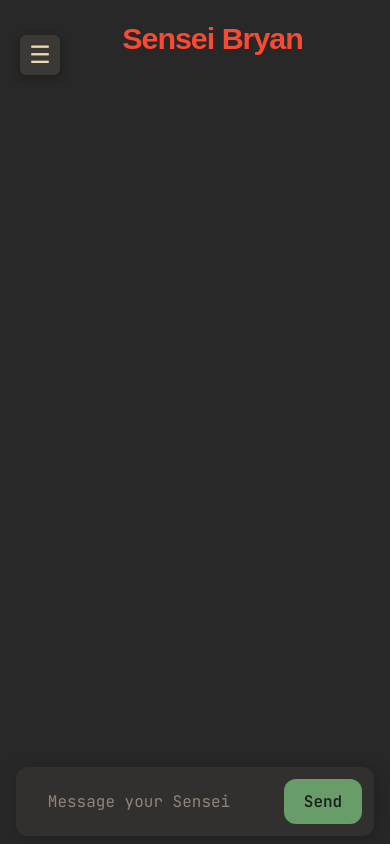
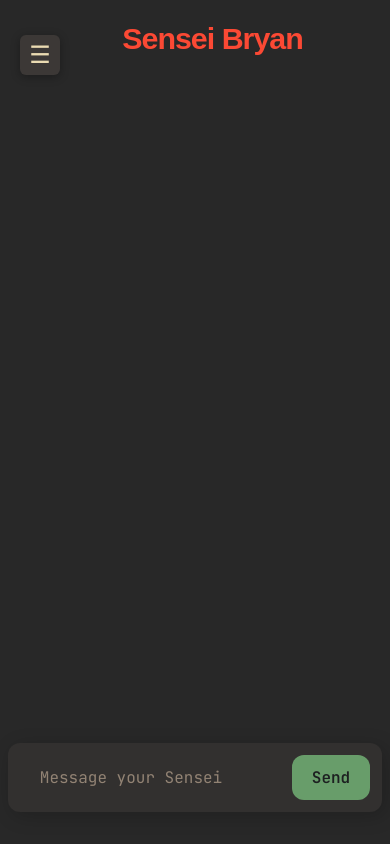
Before and after one commit to sudonym-i/sensei_bryan, a React (Create React App) app in the folder sensei-bryan/: page / in a window 390 px wide. Built offline with nearby package versions, Linux system fonts and the light colour scheme; a web font is replaced by a local one.

Commit message:
fixed spacing for mobile

```diff
--- a/sensei-bryan/src/App.css
+++ b/sensei-bryan/src/App.css
@@ -292,7 +292,8 @@
 /* Additional responsive fixes for very small screens */
 @media screen and (max-width: 480px) {
   .chat-input {
-    margin: 0.5rem;
+
+    margin-bottom: 2em;
     padding: 0.75rem;
     border-radius: 12px;
   }
```
